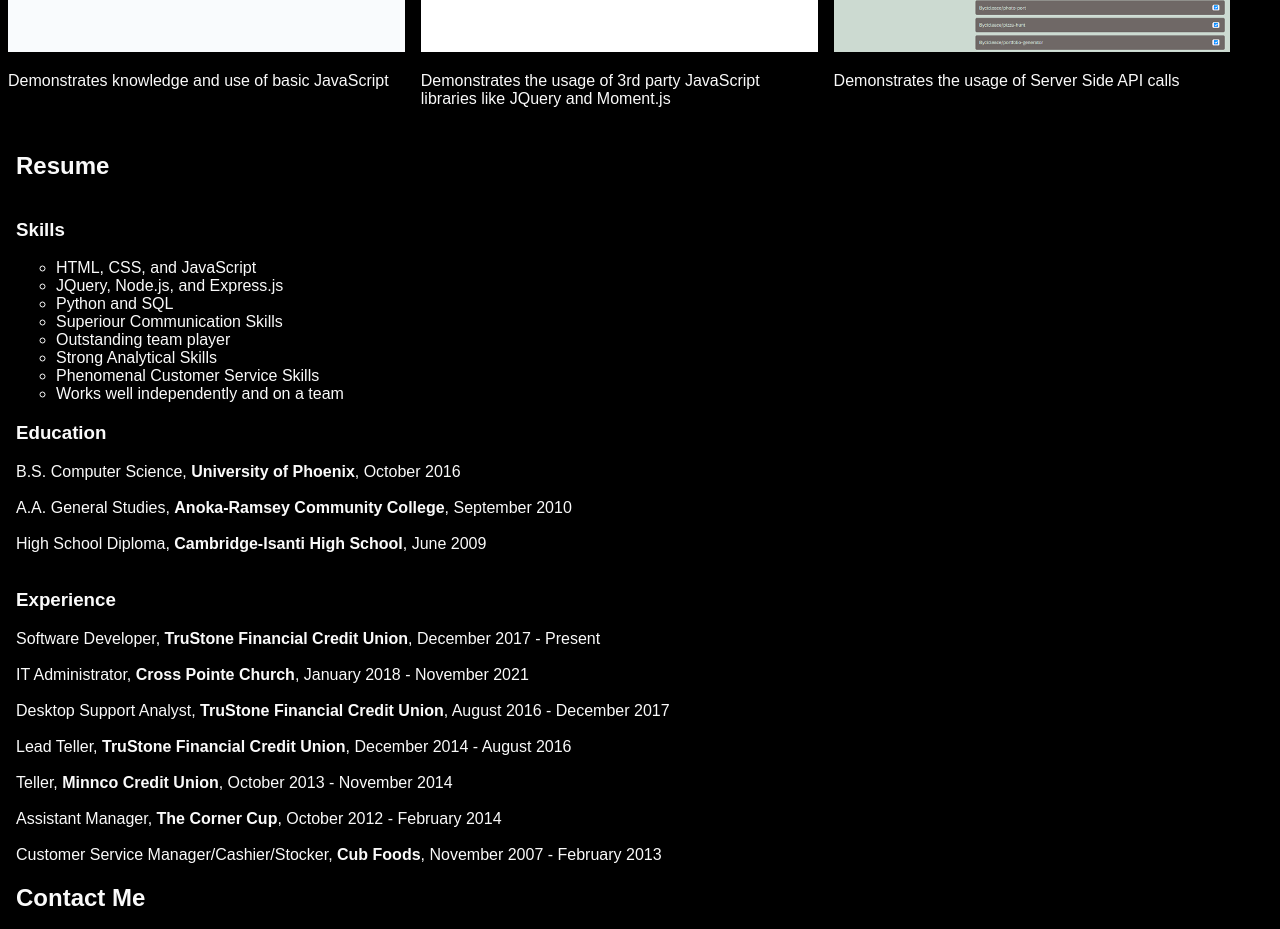
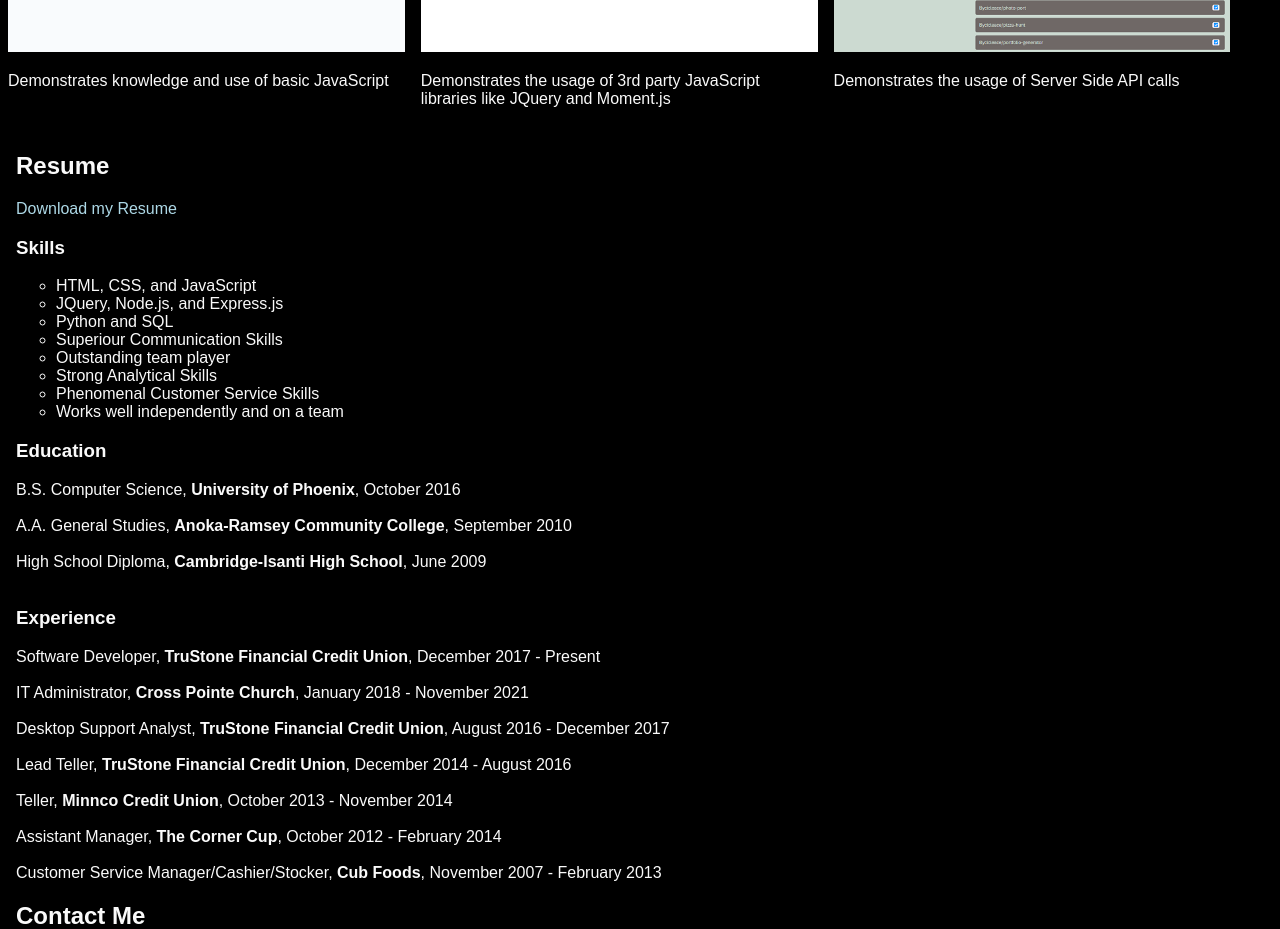
Before and after one commit to Bycicleace/react-portfolio, a React (Create React App) app: page / in a window 1280 px wide. Shown: the part 2080-3009 px from the top of the page. Built offline with nearby package versions, Linux system fonts and the light colour scheme.

Commit message:
Added download link

```diff
--- a/src/components/Resume/index.js
+++ b/src/components/Resume/index.js
@@ -3,7 +3,10 @@ import React from 'react';
 function Resume() {
     return (
         <div id="resume" class="flex-row flex-wrap flex-start">
-            <h2  class="mx-2">Resume</h2>
+            <div id="resume-header" class="mx-2">
+                <h2>Resume</h2>
+                <a href={require("../../assets/Elliott Resume.pdf")} target="_blank">Download my Resume</a>
+            </div>
             <div>
                 <section class="mx-2">
                     <h3>Skills</h3>
--- a/src/index.css
+++ b/src/index.css
@@ -155,3 +155,15 @@ hr {
 #resume li {
   list-style: circle;
 }
+
+#resume-header {
+  width: 100%;
+}
+
+#resume-header a {
+  color: lightblue;
+}
+
+#resume-header a:hover {
+  color: lightskyblue;
+}
```
Also changed, not shown: 1 other file (tests, documents, lock files or other folders).
